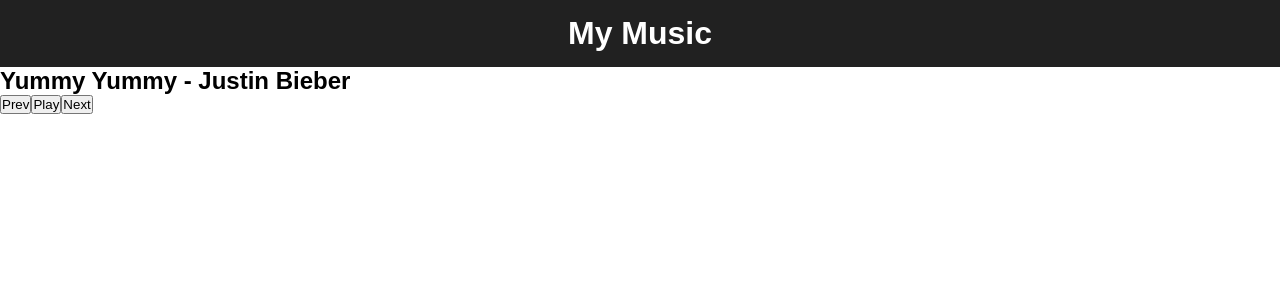
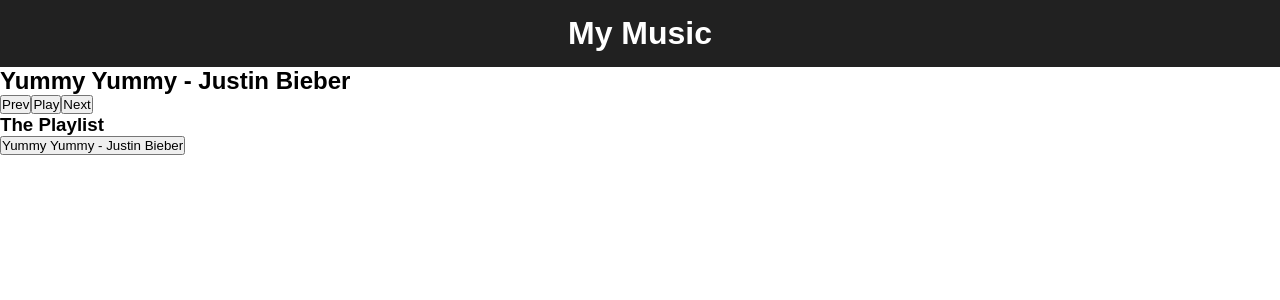
Before and after one commit to HapticHash/music-app, a Vue app: page / in a window 1280 px wide. Shown: the top 300 px of the page. Built offline with nearby package versions, Linux system fonts and the light colour scheme.

Commit message:
added playlist

```diff
--- a/src/App.vue
+++ b/src/App.vue
@@ -14,7 +14,10 @@
         </div>
       </section>
       <section class="playlist">
-
+        <h3>The Playlist</h3>
+        <button v-for="song in songs" :key="song.src" @click="play(song)" :class="(song.src == current.src) ? 'song playing': 'song'">
+          {{ song.title }} - {{ song.artist }}
+        </button>
       </section>
     </main>
   </div>
@@ -45,6 +48,10 @@
       }
       this.player.play();
       this.isPlaying = true;
+    },
+    pause() {
+      this.player.pause();
+      this.isPlaying = false;
     }
   },
   created() {
```
